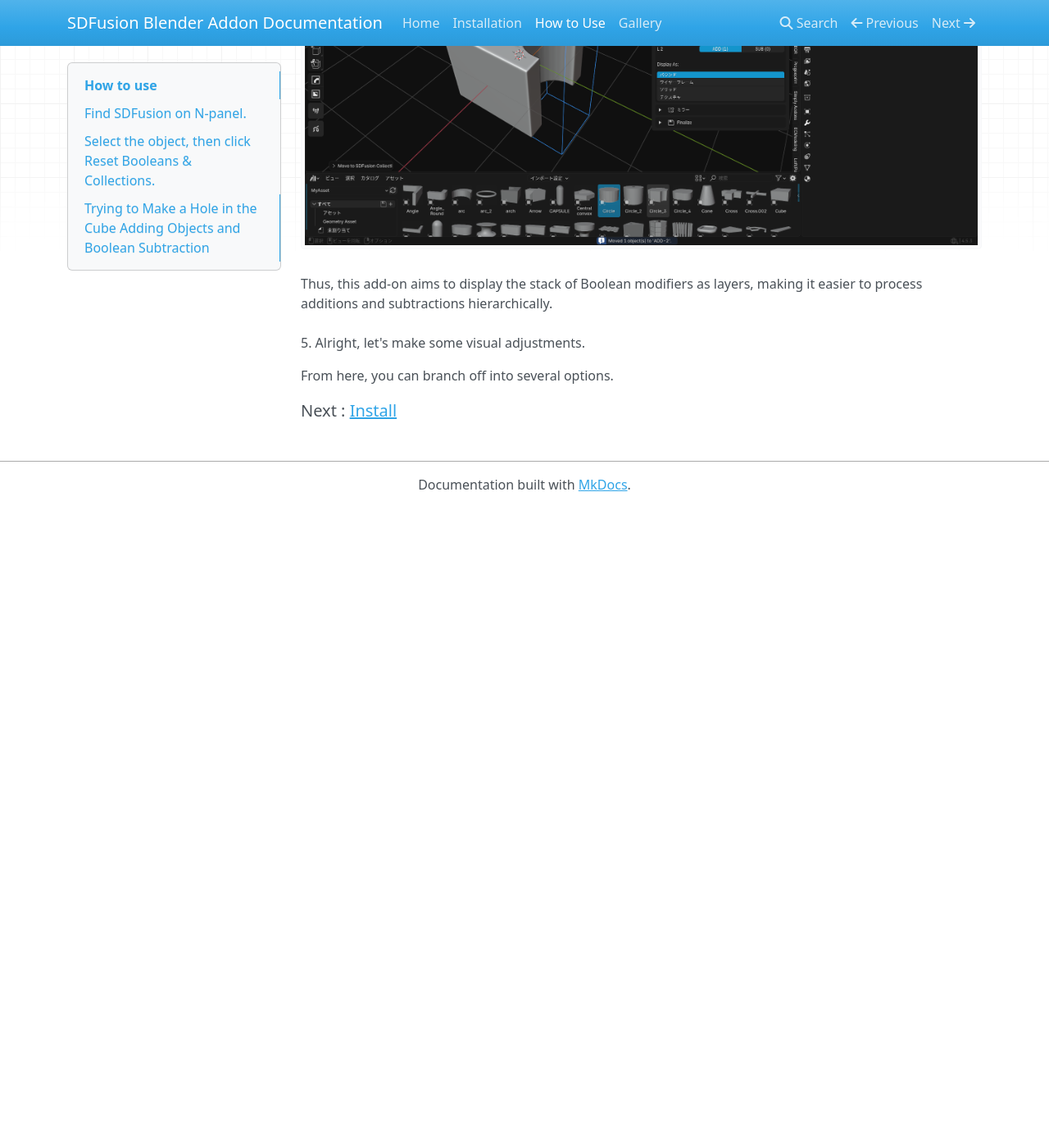
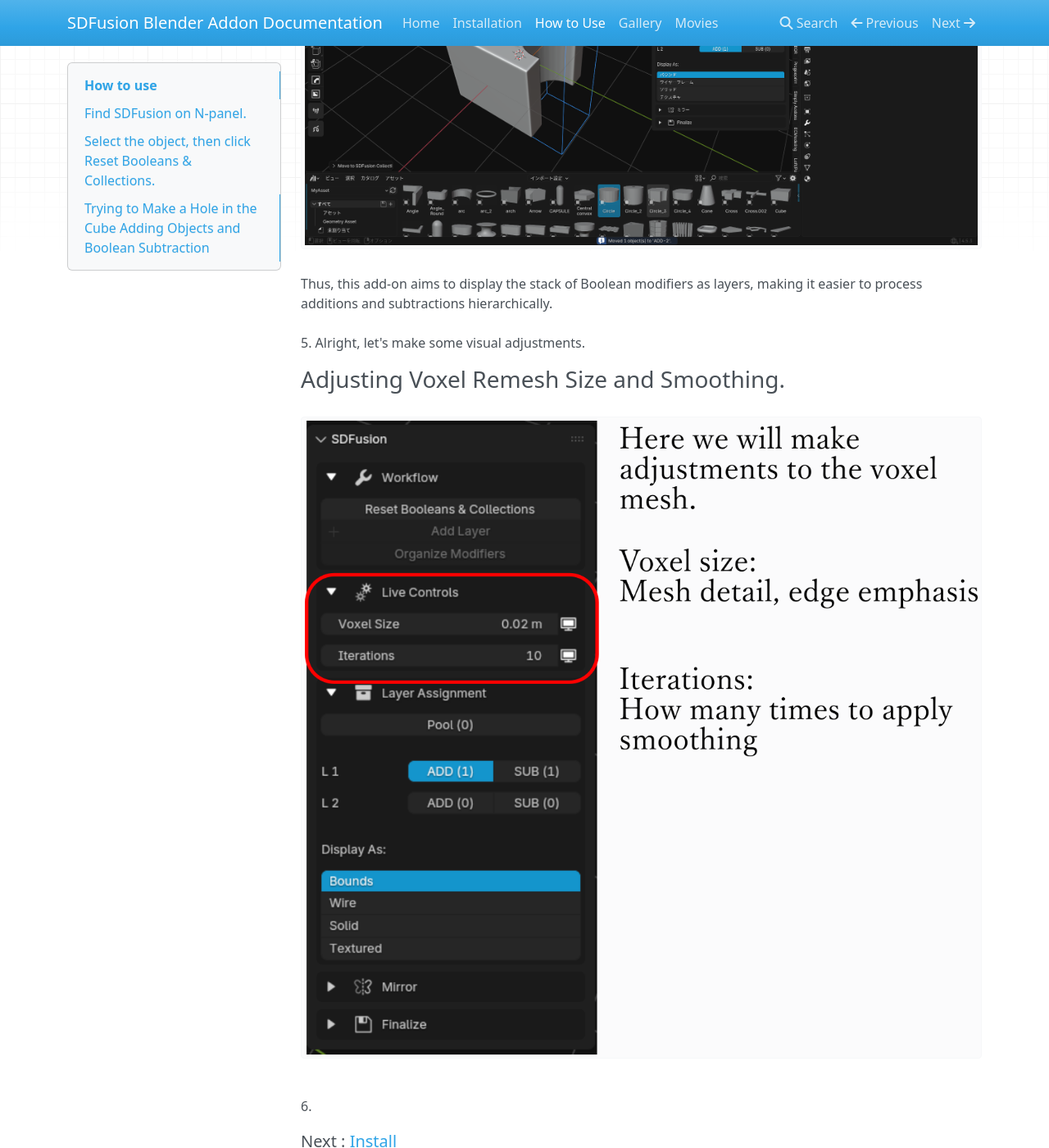
Before and after one commit to hinatahugu29/sdfusion-blender-addon, an MkDocs documentation site: the page built from docs/how_to_use.md, in a window 1280 px wide and 1400 px high, scrolled down 4815 px. Shown: the whole window at 82% size. Built offline with MkDocs 1.6.1, drawn with Linux system fonts in a browser that asks for light colours; nearby versions of some CDN libraries; before the commit the page ends 5434 px from its top, so only the background shows below that.

Commit message:
Update documentation

```diff
--- a/docs/how_to_use.md
+++ b/docs/how_to_use.md
@@ -51,9 +51,11 @@ At this stage, nothing is finalized, so moving the cylindrical wireframe will sh
 4. Let's change the cube layer from ADD-1 to ADD-2.
 ![Image_2](images/スクリーンショット 2025-09-27 221026.png)Thus, this add-on aims to display the stack of Boolean modifiers as layers, making it easier to process additions and subtractions hierarchically.<br><br>
 5. Alright, let's make some visual adjustments.
+### Adjusting Voxel Remesh Size and Smoothing.
+![Image_2](images/image1-8824.png)
 
-From here, you can branch off into several options.
 
+6.
 
 
 
--- a/mkdocs.yml
+++ b/mkdocs.yml
@@ -6,4 +6,4 @@ nav:
   - Installation: installation.md  # これでOK
   - How to Use: how_to_use.md
   - Gallery: gallery.md
-  #- Movies: movies.md
+  - Movies: movies.md
```
Also changed, not shown: docs/gallery.md (+1 -0 lines), docs/index.md (+1 -1 lines), docs/movies.md (+3 -3 lines), docs/images/image1-8824.png (added).
